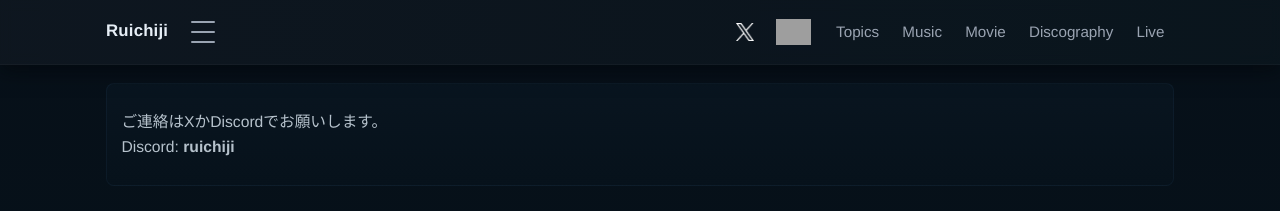
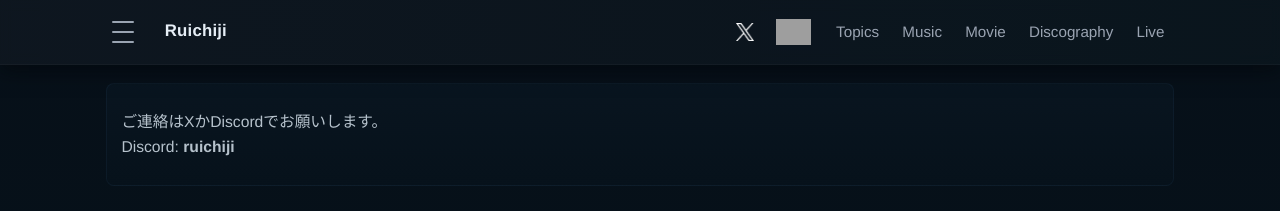
Before and after one commit to antiapplemicrosoftuser/Ruichiji-Website, a Jekyll site: the page built from index.html, in a window 1280 px wide. Shown: the top 211 px of the page. Built offline with Jekyll 4.4.1, drawn with Linux system fonts in a browser that asks for light colours; grey boxes are pictures that could not be loaded.

Commit message:
fix mobile menu

```diff
--- a/assets/css/style.css
+++ b/assets/css/style.css
@@ -132,6 +132,7 @@ h1,h2,h3,h4,h5,h6 {
   flex-direction: column;
   align-items: center;
   justify-content: center;
+  margin-right: 0.5rem; /* spacing between hamburger and site title */
 }
 .hamburger:focus {
   outline: 3px solid rgba(100,181,246,0.18);
@@ -142,7 +143,7 @@ h1,h2,h3,h4,h5,h6 {
 /* three-bar icon lines — each is a horizontal short bar; stacked vertically by parent */
 .hamburger .bar {
   display:block;
-  width:24px;     /* adjust length of each bar (長さは必要に応じて調整してください) */
+  width:22px;     /* adjust length of each bar (長さは必要に応じて調整してください) */
   height:2px;
   background:currentColor;
   margin:4px 0;   /* vertical spacing between bars */
--- a/assets/js/main.js
+++ b/assets/js/main.js
@@ -221,8 +221,14 @@ const main = (function () {
     const bar3 = document.createElement('span'); bar3.className = 'bar';
     btn.appendChild(bar1); btn.appendChild(bar2); btn.appendChild(bar3);
 
-    // insert button before nav to align with site title
-    container.insertBefore(btn, nav);
+    // insert button to the LEFT of the site title on mobile
+    const siteTitle = container.querySelector('.site-title');
+    if (siteTitle) {
+      container.insertBefore(btn, siteTitle);
+    } else {
+      // fallback: insert before nav (previous behavior)
+      container.insertBefore(btn, nav);
+    }
 
     // state variables for focus management and handlers
     let previouslyFocused = null;
```
